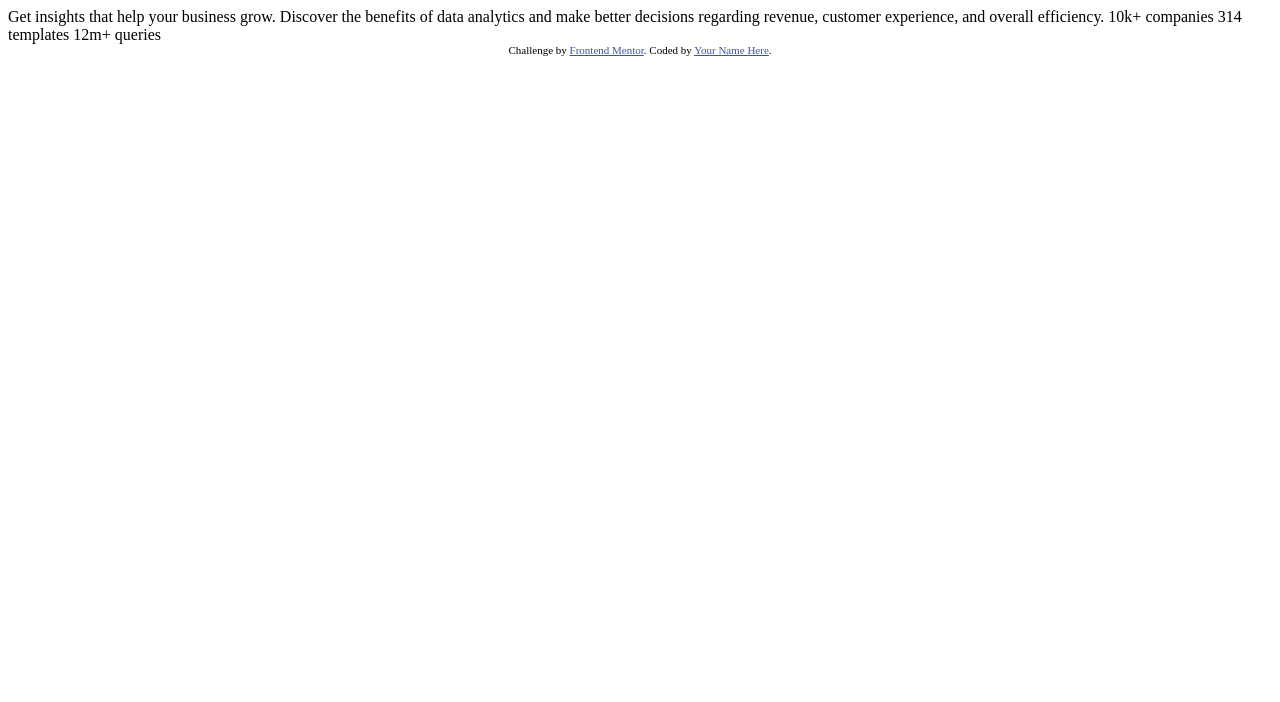
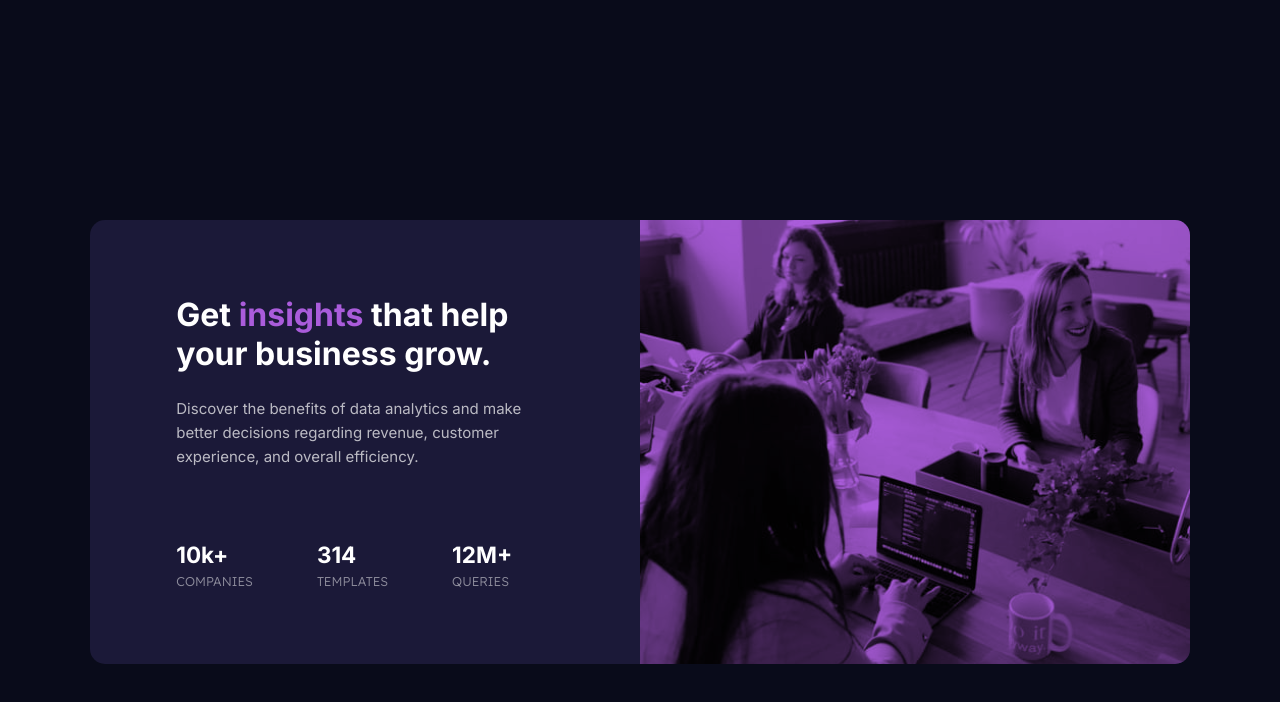
Before and after one commit to walkonmars36/stats-preview-card-frontend-mentor, a plain HTML site: page index.html in a window 1280 px wide. Drawn offline with Linux system fonts and the light colour scheme.

Commit message:
background image sorted

```diff
--- a/index.html
+++ b/index.html
@@ -1,33 +1,30 @@
 <!DOCTYPE html>
 <html lang="en">
-<head>
-  <meta charset="UTF-8">
-  <meta name="viewport" content="width=device-width, initial-scale=1.0"> <!-- displays site properly based on user's device -->
+  <head>
+    <meta charset="UTF-8" />
+    <meta name="viewport" content="width=device-width, initial-scale=1.0" />
+    <!-- displays site properly based on user's device -->
 
-  <link rel="icon" type="image/png" sizes="32x32" href="./images/favicon-32x32.png">
+    <link rel="icon" type="image/png" sizes="32x32" href="./images/favicon-32x32.png" />
 
-  <title>Frontend Mentor | Stats preview card component</title>
+    <link rel="stylesheet" href="style.css" />
 
-  <!-- Feel free to remove these styles or customise in your own stylesheet 👍 -->
-  <style>
-    .attribution { font-size: 11px; text-align: center; }
-    .attribution a { color: hsl(228, 45%, 44%); }
-  </style>
-</head>
-<body>
+    <title>Frontend Mentor | Stats preview card component</title>
+  </head>
+  <body>
+    <div class="card-container">
+      <div class="card__image" title="women working at laptops"> </div>
 
-  Get insights that help your business grow.
-
-  Discover the benefits of data analytics and make better decisions regarding revenue, customer
-  experience, and overall efficiency.
-
-  10k+ companies
-  314 templates
-  12m+ queries
-
-  <div class="attribution">
-    Challenge by <a href="https://www.frontendmentor.io?ref=challenge" target="_blank">Frontend Mentor</a>.
-    Coded by <a href="#">Your Name Here</a>.
-  </div>
-</body>
+      <div class="card__content">
+        <h1 class="card__content--heading">Get <span class="card__content--accent">insights</span> that help your business grow. </h1>
+        <p class="card__content--text">Discover the benefits of data analytics and make better decisions regarding revenue, customer experience, and overall efficiency.</p>
+        <div class="stats__container">
+          <div class="stats"><h2 class="stats__number">10k+</h2> <p class="stats__heading">Companies</p></div>
+          <div class="stats"><h2 class="stats__number">314</h2> <p class="stats__heading">Templates</p></div>
+          <div class="stats"><h2 class="stats__number">12M+</h2> <p class="stats__heading">Queries</p></div>
+        </div>
+      </div>
+    </div>
+    <!-- <div> Challenge by <a href="https://www.frontendmentor.io?ref=challenge" target="_blank">Frontend Mentor</a>. Coded by <a href="#">Mark Lawson</a>. </div> -->
+  </body>
 </html>
--- /dev/null
+++ b/style.css
@@ -0,0 +1,120 @@
+@import url("https://fonts.googleapis.com/css2?family=Inter:wght@400;700&family=Lexend+Deca:wght@300;400&display=swap");
+
+/*
+
+font-family: 'Inter', sans-serif;
+font-family: 'Lexend Deca', sans-serif;
+
+*/
+
+* {
+  box-sizing: border-box;
+  padding: 0;
+  margin: 0;
+}
+
+img {
+  /* width: 100%;
+  height: 100%; */
+}
+
+body {
+  background-color: hsl(233, 47%, 7%);
+  color: white;
+  padding: 4em 2em;
+  text-align: center;
+  font-size: 15px;
+  font-family: "Inter", sans-serif;
+}
+
+.card-container {
+  background-color: hsl(244, 38%, 16%);
+  width: 100%;
+  max-width: 1100px;
+  margin: 0 auto;
+  border-radius: 15px;
+  overflow: hidden;
+  padding-bottom: 1em;
+}
+
+.card__image {
+  display: flex;
+  justify-content: center;
+  align-items: center;
+  background-color: hsl(277, 64%, 61%);
+  background-image: url(./images/image-header-mobile.jpg);
+  background-size: cover;
+  background-repeat: no-repeat;
+  background-blend-mode: multiply;
+  height: 40vh;
+}
+
+.card__content {
+  width: 85%;
+  margin: 2em auto;
+}
+
+.card__content--heading,
+.stats__number {
+  font-weight: 700;
+}
+
+.card__content--heading {
+  font-size: 1.8rem;
+}
+
+.card__content--text {
+  margin: 1.5rem 0 2.5rem;
+  color: hsla(0, 0%, 100%, 0.7);
+  font-weight: 400;
+  line-height: 1.6;
+}
+
+.card__content--accent {
+  color: hsl(277, 64%, 61%);
+}
+
+.stats__number {
+  margin-top: 2rem;
+}
+
+.stats__heading {
+  text-transform: uppercase;
+  color: hsla(0, 0%, 100%, 0.5);
+  font-family: "Lexend Deca", sans-serif;
+  font-weight: 300;
+  font-size: 0.8rem;
+  margin-top: 0.3rem;
+}
+
+@media (min-width: 800px) {
+  .card-container {
+    display: grid;
+    grid-template-columns: 50% 50%;
+    text-align: left;
+    padding: 0;
+    margin: 10rem auto;
+  }
+
+  .card__content {
+    padding: 3em;
+  }
+
+  .card__content--heading {
+    font-size: 2rem;
+  }
+
+  .card__image {
+    background-image: url(./images/image-header-desktop.jpg);
+    grid-area: 1 / 2;
+    height: auto;
+  }
+
+  .stats__container {
+    display: flex;
+  }
+
+  .stats + .stats {
+    margin-left: 4rem;
+  }
+}
```
